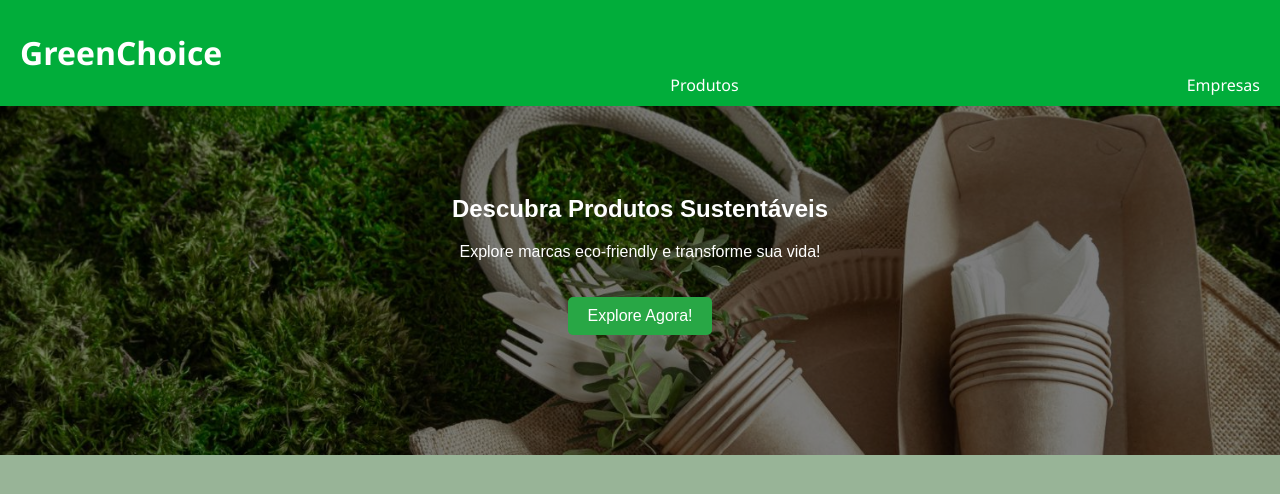
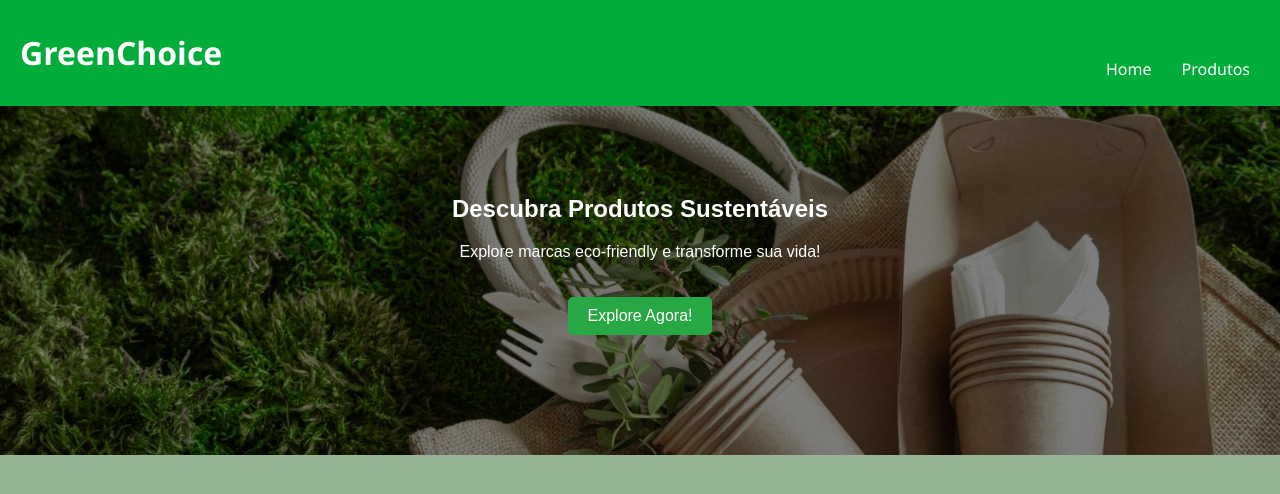
Before and after one commit to Shinymonke69/Projects, a plain HTML site: page index.html in a window 1280 px wide. Drawn offline with Linux system fonts and the light colour scheme.

Commit message:
Feat: index.html

```diff
--- a/index.html
+++ b/index.html
@@ -8,14 +8,18 @@
     <body>
         <header>
             <h1>GreenChoice</h1>
-            <div class="products">Produtos</div>
-            <div class="companies">Empresas</div>
+            <nav class="nav_menu">
+                <ul>
+                    <li><a href="#">Home</a></li>
+                    <li><a href="#">Produtos</a></li>
+                </ul>
+            </nav>
         </header>
         <section class="hero">
             <div class="hero_content">
                 <h1>Descubra Produtos Sustentáveis</h1>
                 <p>Explore marcas eco-friendly e transforme sua vida!</p>
-                <a href="#products" class="cta-button">Explore Agora!</a>
+                <a href="products" class="cta-button">Explore Agora!</a>
             </div>
         </section>
     </body>
```
